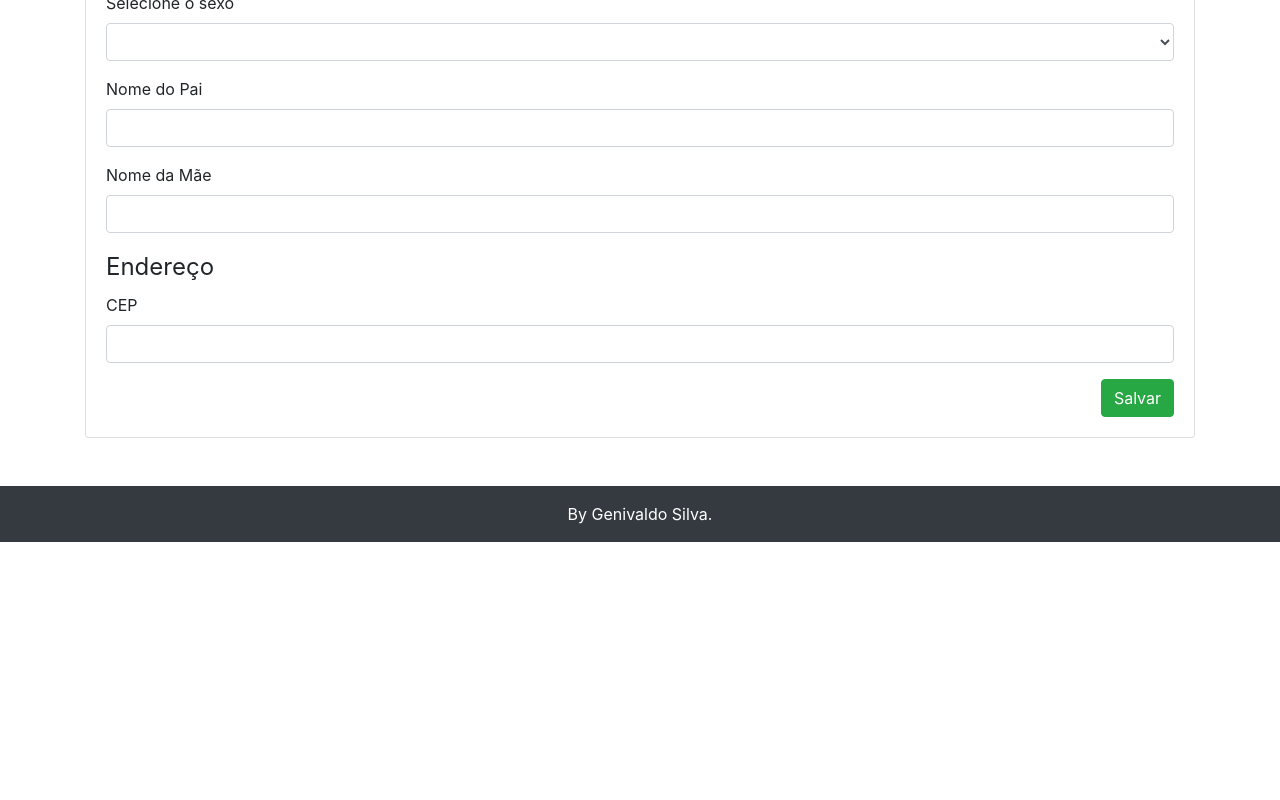
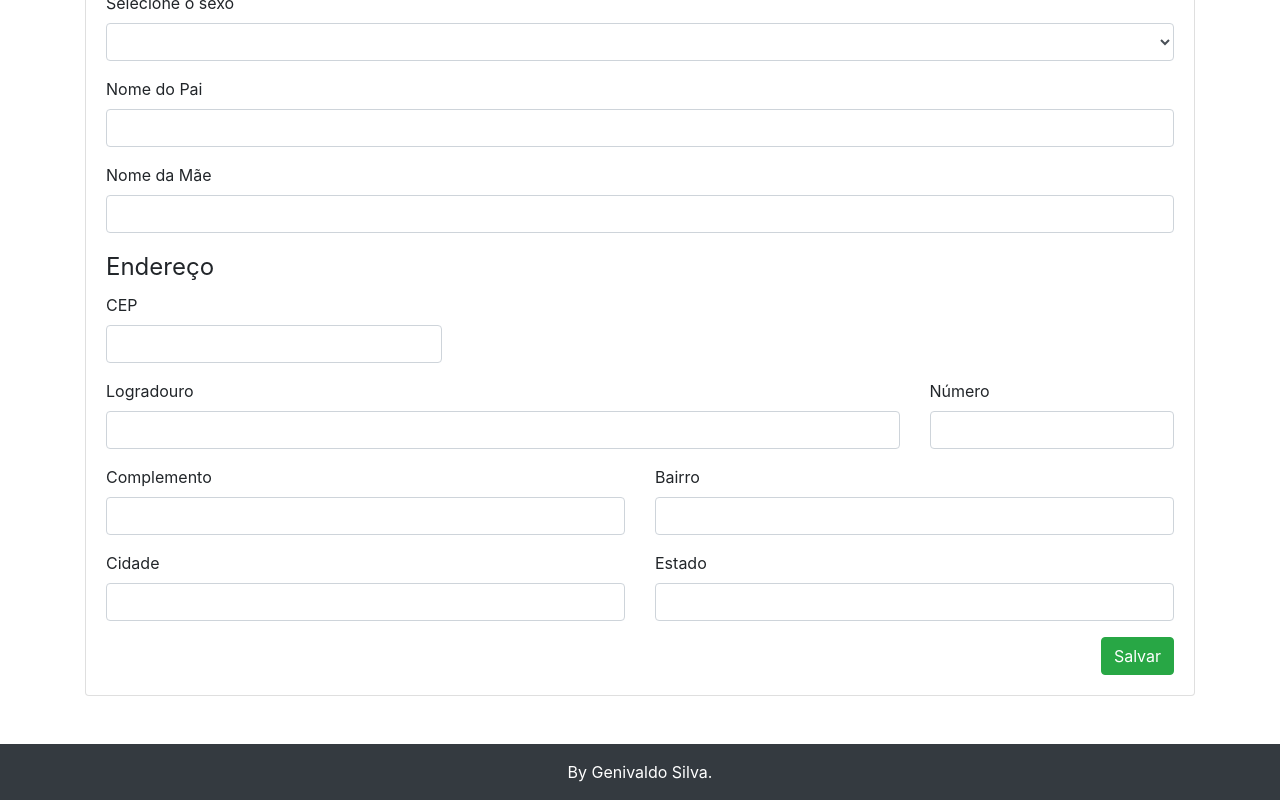
Before and after one commit to Automaticket/desafio-fullstack, a Vue app in the folder web/: page /#/users/create in a window 1280 px wide. Shown: the part 882-1682 px from the top of the page. Before the commit the page ends 1424 px from the top, so only its background shows below. Built offline with nearby package versions, Linux system fonts and the light colour scheme.

Commit message:
Form address
Added fields address;
Add autocomplete for cep.

```diff
--- a/web/src/pages/users/Form.vue
+++ b/web/src/pages/users/Form.vue
@@ -33,7 +33,7 @@
 
                 <div class="form-group">
                     <label for="birth_date">Data de nascimento</label>
-                    <input type="text" name="birth_date" class="form-control"
+                    <input type="date" name="birth_date" class="form-control"
                     v-model="form.birth_date" :class="{ 'is-invalid': errors.birth_date }">
                     <div v-if="errors.birth_date" class="invalid-feedback">
                         {{ errors.birth_date[0] }}
@@ -66,26 +66,70 @@
 
                 <legend>Endereço</legend>
 
-                <div class="form-group">
+                <div class="row">
+                    <div class="col-md-4 form-group">
                         <label for="cep">CEP</label>
                         <input type="text" name="cep" class="form-control"
-                        v-model="form.address.cep">
+                            v-model="form.cep" @keyup="search">
+                    </div>
                 </div>
 
-                <!-- <div class="form-group">
+                <div class="row">
+                    <div class="col-md-9 form-group">
                         <label for="">Logradouro</label>
                         <input type="text" name="logradouro" class="form-control"
                         v-model="form.logradouro">
                     </div>
 
-                <div class="form-group">
-                    <label for="">Número</label>
-                    <input type="text" name="numero" class="form-control"
-                    v-model="form.numero" :class="{ 'is-invalid': errors.numero }">
-                    <div v-if="errors.numero" class="invalid-feedback">
-                    {{ errors.numero[0] }}
+                    <div class="col-md-3 form-group">
+                        <label for="number">Número</label>
+                        <input type="text" name="number" id="number" class="form-control"
+                        v-model="form.number" :class="{ 'is-invalid': errors.number }">
+                        <div v-if="errors.number" class="invalid-feedback">
+                        {{ errors.number[0] }}
                         </div>
-                </div> -->
+                    </div>
+                </div>
+
+                <div class="row">
+                    <div class="col-md-6 form-group">
+                        <label for="complement">Complemento</label>
+                        <input type="text" name="complement" class="form-control"
+                            v-model="form.complement">
+                    </div>
+
+                    <div class="col-md-6 form-group">
+                        <label for="">Bairro</label>
+                        <input type="text" name="neighborhood" class="form-control"
+                            v-model="form.neighborhood"
+                            :class="{ 'is-invalid': errors.neighborhood }">
+                        <div v-if="errors.neighborhood" class="invalid-feedback">
+                            {{ errors.neighborhood[0] }}
+                        </div>
+                    </div>
+                </div>
+
+                <div class="row">
+                    <div class="col-md-6 form-group">
+                        <label for="city">Cidade</label>
+                        <input type="text" name="city" class="form-control"
+                            v-model="form.city"
+                            :class="{ 'is-invalid': errors.city }">
+                        <div v-if="errors.city" class="invalid-feedback">
+                            {{ errors.city[0] }}
+                        </div>
+                    </div>
+
+                    <div class="col-md-6 form-group">
+                        <label for="state">Estado</label>
+                        <input type="text" name="state" class="form-control"
+                            v-model="form.state"
+                            :class="{ 'is-invalid': errors.state }">
+                        <div v-if="errors.state" class="invalid-feedback">
+                            {{ errors.state[0] }}
+                        </div>
+                    </div>
+                </div>
 
                 <div class="text-right">
                     <button type="submit" class="btn btn-success">Salvar</button>
@@ -97,6 +141,7 @@
 
 <script>
     import api from '@/services/api';
+    import cep from '@/services/cep';
 
     export default {
         data() {
@@ -109,9 +154,15 @@
                     sex: null,
                     birth_date: null,
                     cell_phone: null,
-                    address: {
+                    father_name: null,
+                    mother_name: null,
                     cep: null,
-                    },
+                    logradouro: null,
+                    number: null,
+                    complement: null,
+                    neighborhood: null,
+                    city: null,
+                    state: null
                 }
             }
         },
@@ -126,14 +177,33 @@
             async fetchUser() {
                 const { data } = await api.get(`user/${this.$route.params.id}`,
                     { 'headers': { 'Authorization': `Bearer ${this.token}` } });
-                this.form.id = data.id;
-                this.form.name = data.name;
-                this.form.email = data.email;
-                this.form.sex = data.sex;
-                this.form.birth_date = data.birth_date;
-                this.form.cell_phone = data.cell_phone;
-                this.form.father_name = data.father_name;
-                this.form.mother_name = data.mother_name;
+                this.form.id           = data.id;
+                this.form.name         = data.name;
+                this.form.email        = data.email;
+                this.form.sex          = data.sex;
+                this.form.birth_date   = data.birth_date;
+                this.form.cell_phone   = data.cell_phone;
+                this.form.father_name  = data.father_name;
+                this.form.mother_name  = data.mother_name;
+                this.form.cep          = data.cep;
+                this.form.logradouro   = data.logradouro;
+                this.form.number       = data.number;
+                this.form.complement   = data.complement;
+                this.form.neighborhood = data.neighborhood;
+                this.form.city         = data.city;
+                this.form.state        = data.state;
+            },
+
+            search() {
+                if (/^[0-9]{8}$/.test(this.form.cep)) {
+                    cep.get(`${this.form.cep}/json/`)
+                        .then((res) => {
+                            this.form.logradouro = res.data.logradouro;
+                            this.form.neighborhood = res.data.bairro;
+                            this.form.city = res.data.localidade;
+                            this.form.state = res.data.uf;
+                        })
+                }
             },
 
             save(event) {
--- /dev/null
+++ b/web/src/services/cep.js
@@ -0,0 +1,7 @@
+import axios from 'axios';
+
+const cep = axios.create({
+    baseURL: 'https://viacep.com.br/ws/'
+});
+
+export default cep;
```
Lines whose indentation alone changed are shown as unchanged.
